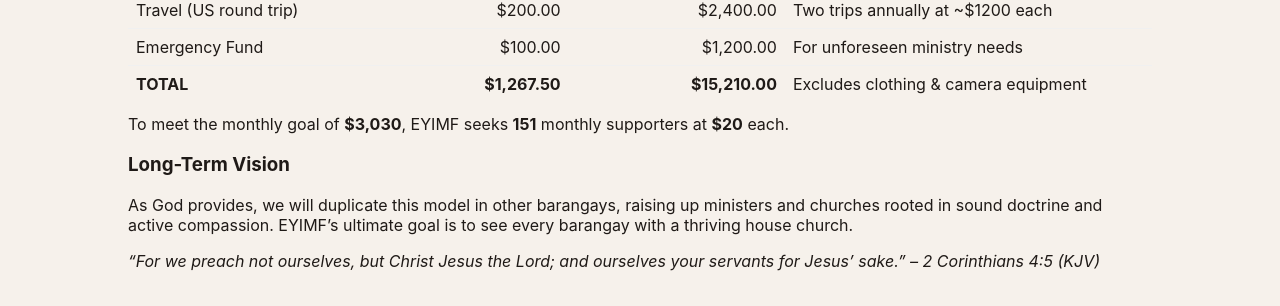
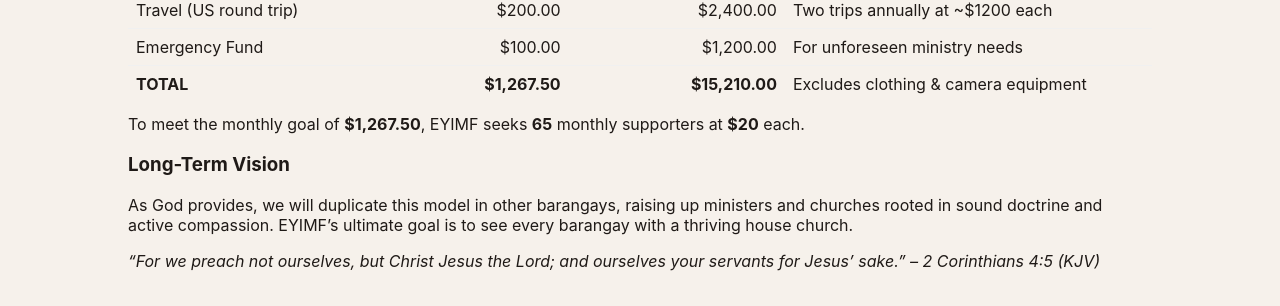
Before and after one commit to Irdavid160/eyimf, a Jekyll site: the page updates.html, which Jekyll copies as it is, in a window 1280 px wide and 900 px high, scrolled down 1213 px. Shown: the part 146-452 px from the top of the window. Built offline with Jekyll 4.4.1, drawn with Linux system fonts in a browser that asks for light colours.

Commit message:
Update updates.html

```diff
--- a/updates.html
+++ b/updates.html
@@ -243,7 +243,7 @@
       </table>
       </div>
 
-      <p style="margin-top:12px;">To meet the monthly goal of <strong>$3,030</strong>, EYIMF seeks <strong>151</strong> monthly supporters at <strong>$20</strong> each.</p>
+      <p style="margin-top:12px;">To meet the monthly goal of <strong>$1,267.50</strong>, EYIMF seeks <strong>65</strong> monthly supporters at <strong>$20</strong> each.</p>
 
       <h3>Long-Term Vision</h3>
       <p>As God provides, we will duplicate this model in other barangays, raising up ministers and churches rooted in sound doctrine and active compassion. EYIMF’s ultimate goal is to see every barangay
```
